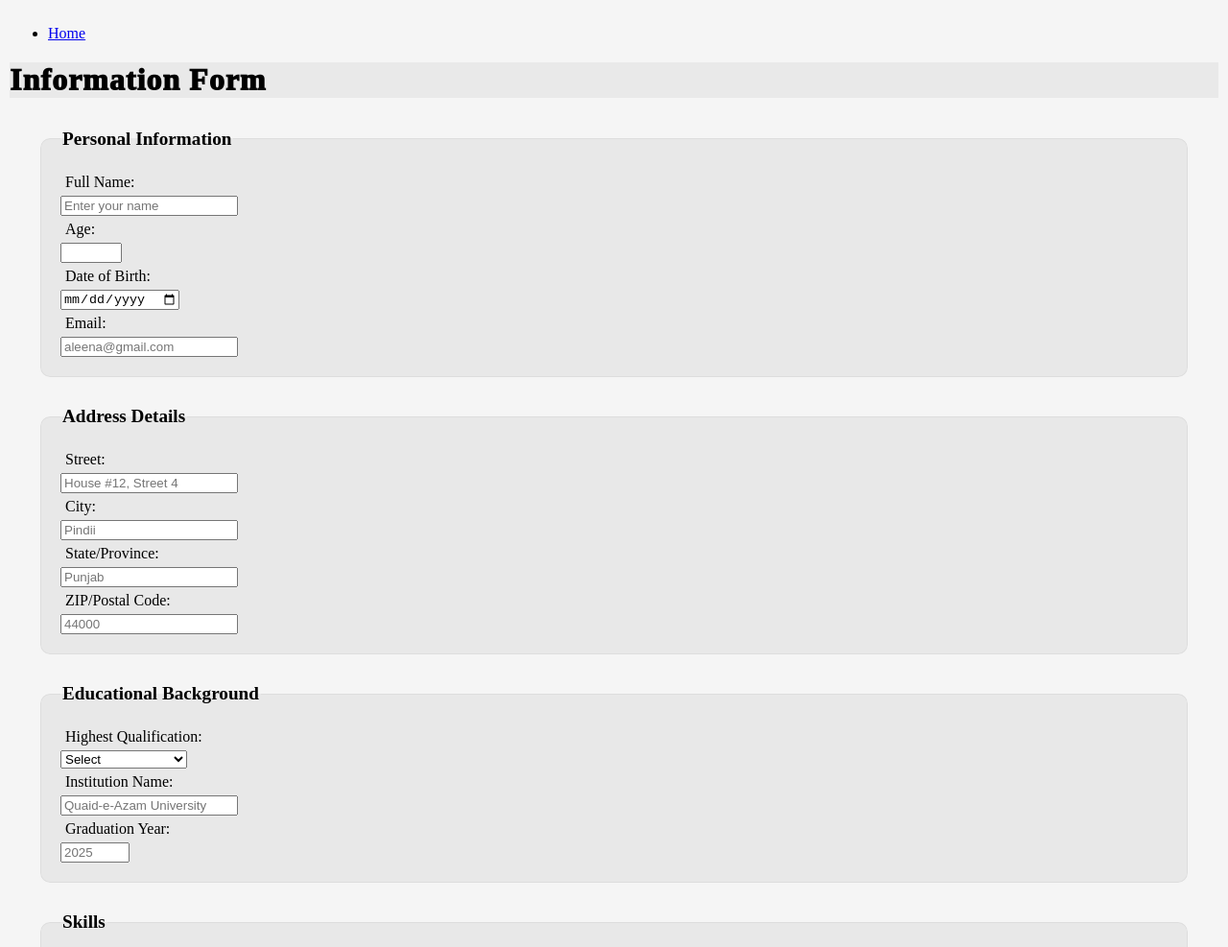
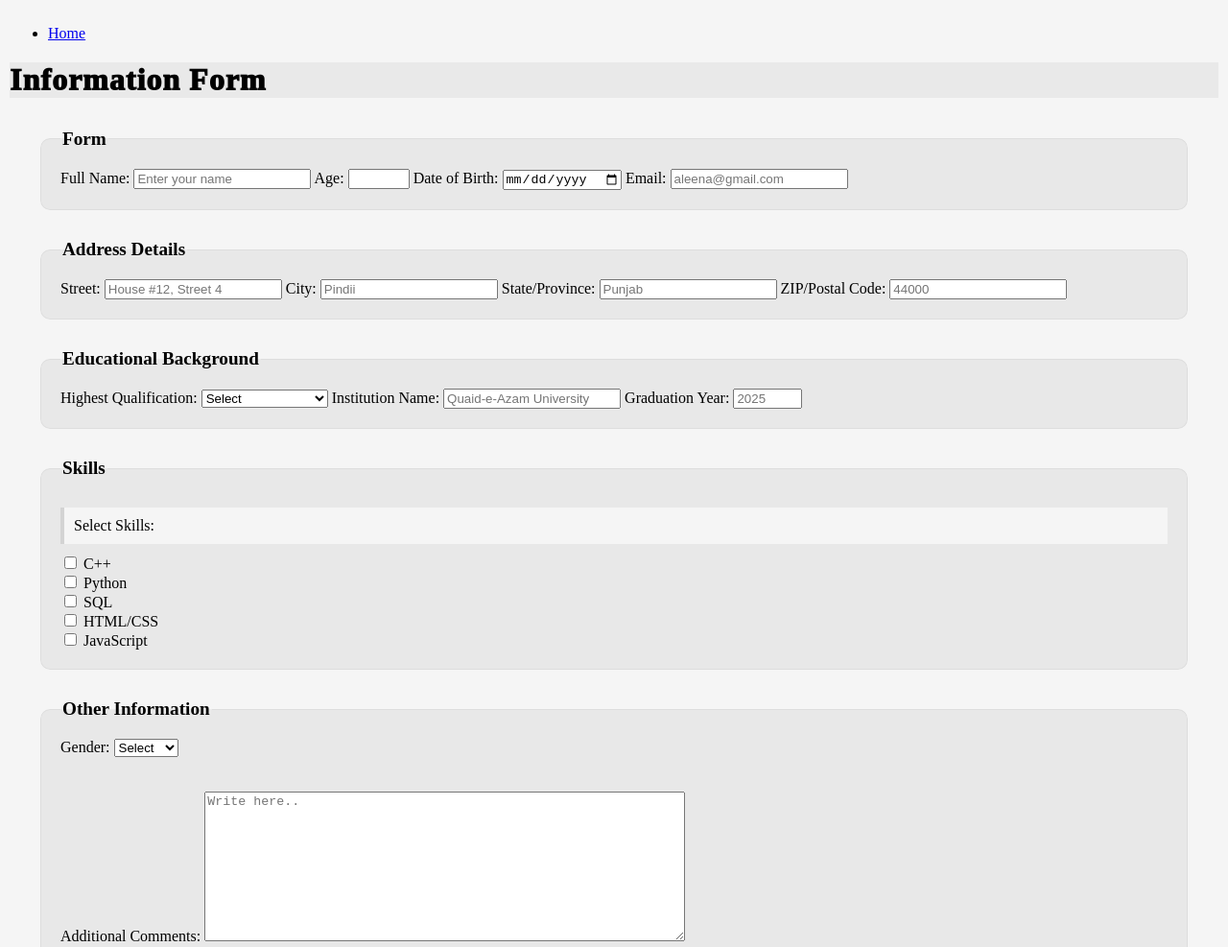
Before and after one commit to aleena1298/aleena1298.github.io, a plain HTML site: page Lab05/form.html in a window 1280 px wide. Shown: the top 987 px of the page at 96% size. Drawn offline with Linux system fonts and the light colour scheme.

Commit message:
updated lab05

```diff
--- a/Lab05/form.html
+++ b/Lab05/form.html
@@ -20,7 +20,7 @@
     <form action="#" method="get" class="form">
 
       <fieldset>
-        <legend><strong>Personal Information</strong></legend>
+        <legend><strong>Form</strong></legend>
 
         <label for="name">Full Name:</label>
         <input type="text" id="name" name="name" placeholder="Enter your name" required>
--- a/Lab05/styles.css
+++ b/Lab05/styles.css
@@ -243,12 +243,12 @@ legend {
   font-size: 1.2rem;
   font-weight: bold;
 }
-label{
+/* label{
   display: block;
   padding: 5px;
   box-sizing: border-box;
 
-}
+} */
 #skills label{
     display: block;
 }
```
